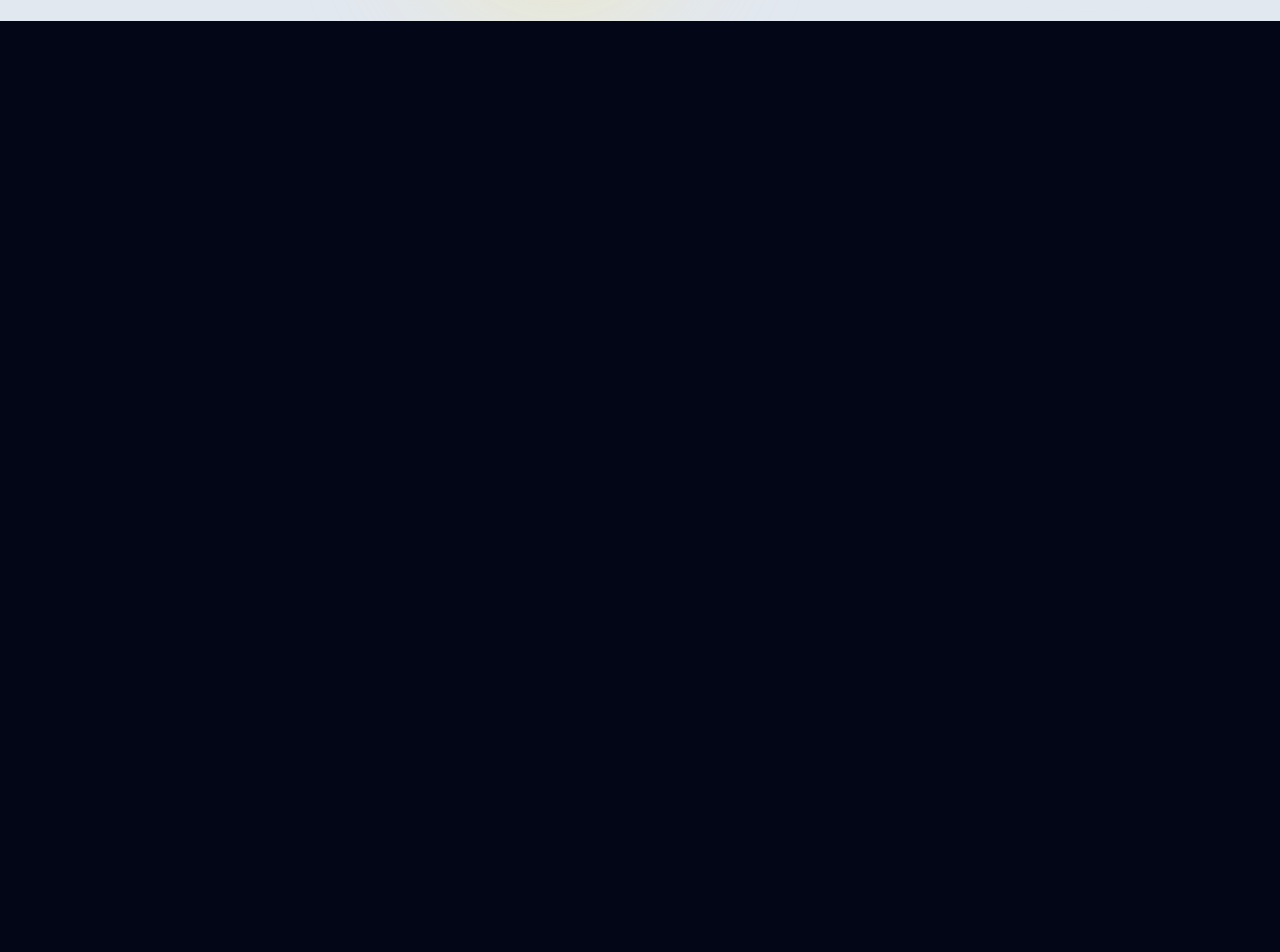
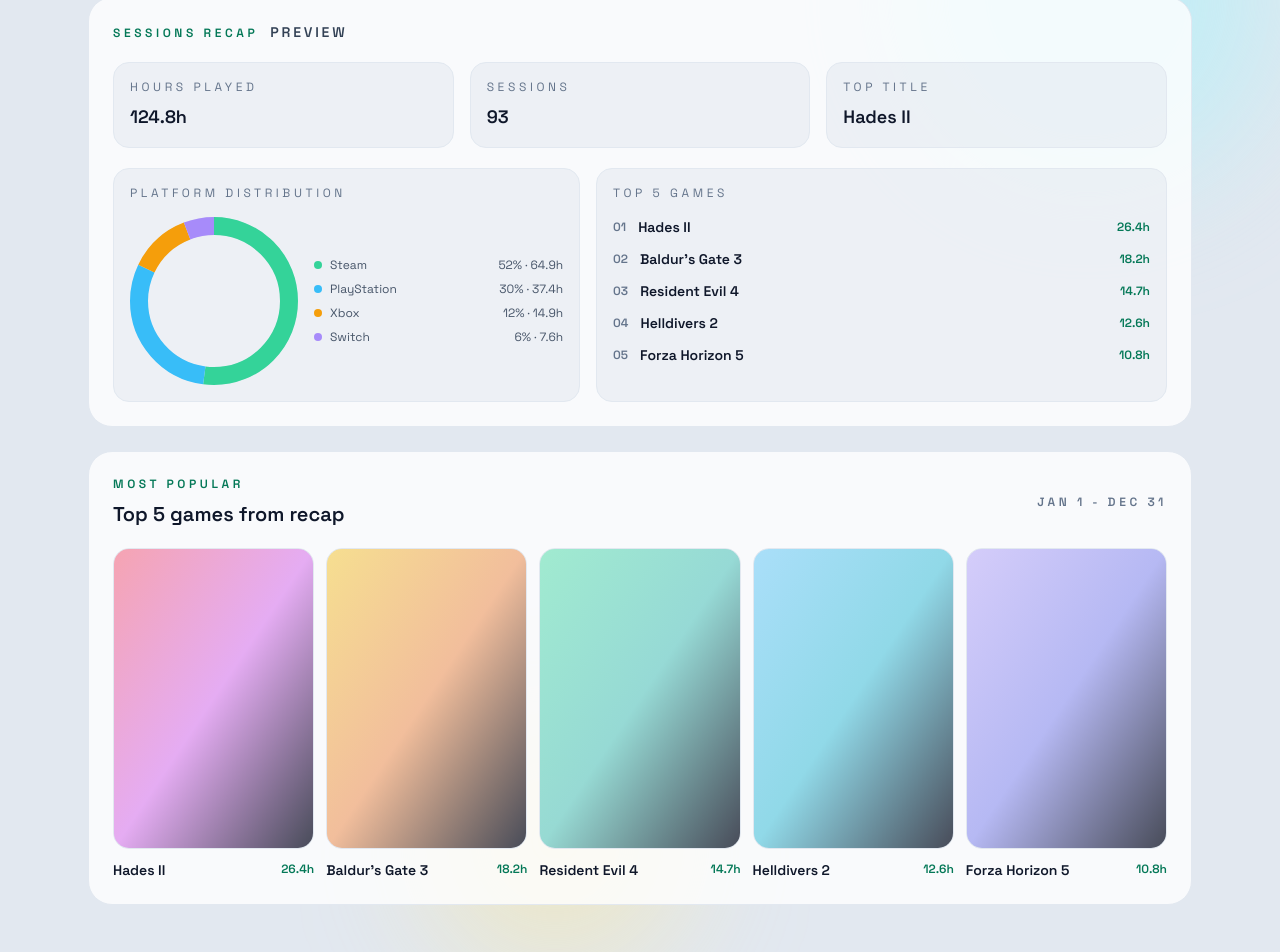
Before and after one commit to ivankaizer/playdex, a React (Vite) app in the folder web/: page / in a window 1280 px wide. Shown: the part 779-1731 px from the top of the page. Before the commit the page ends 800 px from the top, so only its background shows below. Built offline with nearby package versions, Linux system fonts and the light colour scheme; no server answers.

Commit message:
Update home preview text and data

```diff
--- a/web/src/pages/HomePage.tsx
+++ b/web/src/pages/HomePage.tsx
@@ -3,6 +3,7 @@
 
 import { apiRequest } from "../api";
 import { Background } from "../components/Background";
+import { StatsRecapSection } from "../components/StatsRecapSection";
 import { ThemeToggle } from "../components/ThemeToggle";
 
 type HomePageProps = {
@@ -12,6 +13,67 @@
   theme: "light" | "dark";
   onToggleTheme: () => void;
 };
+
+const previewPlatformColors = ["#34d399", "#38bdf8", "#f59e0b", "#a78bfa"];
+
+const previewRecapSummary = [
+  { label: "Hours played", value: "124.8h" },
+  { label: "Sessions", value: "93" },
+  { label: "Top title", value: "Hades II" },
+];
+
+const previewRecapPlatforms = [
+  { label: "Steam", value: 52, hours: "64.9h" },
+  { label: "PlayStation", value: 30, hours: "37.4h" },
+  { label: "Xbox", value: 12, hours: "14.9h" },
+  { label: "Switch", value: 6, hours: "7.6h" },
+];
+
+const previewRecapTopGames = [
+  { gameId: "hades-2", title: "Hades II", hours: "26.4h" },
+  { gameId: "bg3", title: "Baldur's Gate 3", hours: "18.2h" },
+  { gameId: "re4", title: "Resident Evil 4", hours: "14.7h" },
+  { gameId: "helldivers-2", title: "Helldivers 2", hours: "12.6h" },
+  { gameId: "fh5", title: "Forza Horizon 5", hours: "10.8h" },
+];
+
+const previewRecapCards = [
+  {
+    gameId: "hades-2",
+    title: "Hades II",
+    hours: "26.4h",
+    artClass:
+      "bg-gradient-to-br from-rose-400/60 via-fuchsia-500/40 to-slate-950/70",
+  },
+  {
+    gameId: "bg3",
+    title: "Baldur's Gate 3",
+    hours: "18.2h",
+    artClass:
+      "bg-gradient-to-br from-amber-300/60 via-orange-500/40 to-slate-950/70",
+  },
+  {
+    gameId: "re4",
+    title: "Resident Evil 4",
+    hours: "14.7h",
+    artClass:
+      "bg-gradient-to-br from-emerald-300/60 via-teal-500/40 to-slate-950/70",
+  },
+  {
+    gameId: "helldivers-2",
+    title: "Helldivers 2",
+    hours: "12.6h",
+    artClass:
+      "bg-gradient-to-br from-sky-300/60 via-cyan-500/40 to-slate-950/70",
+  },
+  {
+    gameId: "fh5",
+    title: "Forza Horizon 5",
+    hours: "10.8h",
+    artClass:
+      "bg-gradient-to-br from-violet-300/60 via-indigo-500/40 to-slate-950/70",
+  },
+];
 
 export const HomePage = ({
   isLoggedIn,
@@ -114,9 +176,6 @@
               <p className="text-xs font-semibold uppercase tracking-[0.5em] text-emerald-700 dark:text-emerald-300">
                 Playdex
               </p>
-              <span className="rounded-full border border-emerald-400/40 px-3 py-1 text-[10px] font-semibold uppercase tracking-[0.3em] text-emerald-700 dark:text-emerald-200">
-                Beta
-              </span>
             </div>
 
             <div className="space-y-4">
@@ -211,7 +270,7 @@
           </section>
         </div>
 
-        <section className="mt-12">
+        <section className="mt-12 space-y-6">
           <div>
             <h2 className="text-2xl font-semibold text-slate-900 dark:text-white">
               Everything in one place
@@ -221,7 +280,8 @@
               with a dashboard built for long-term tracking.
             </p>
           </div>
-          <div className="mt-6 grid gap-3 sm:grid-cols-3">
+
+          <div className="grid gap-3 sm:grid-cols-3">
             {[
               {
                 label: "Track Steam and PSN playtime",
@@ -293,6 +353,59 @@
               </div>
             ))}
           </div>
+
+          <div>
+            <h3 className="text-xl font-semibold text-slate-900 dark:text-white">
+              Interface preview
+            </h3>
+            <p className="mt-2 text-sm text-slate-600 dark:text-slate-300">
+              Rendered sections powered by prepared sample data.
+            </p>
+          </div>
+
+          <StatsRecapSection
+            title="Sessions recap"
+            subtitle="Preview"
+            summary={previewRecapSummary}
+            platforms={previewRecapPlatforms}
+            topGames={previewRecapTopGames}
+            colors={previewPlatformColors}
+          />
+
+          <div className="rounded-3xl border border-slate-200 dark:border-slate-800 bg-white/80 dark:bg-slate-900/60 p-5 sm:p-6">
+            <div className="flex flex-wrap items-center justify-between gap-3">
+              <div>
+                <p className="text-xs font-semibold uppercase tracking-[0.3em] text-emerald-700 dark:text-emerald-300">
+                  Most popular
+                </p>
+                <h3 className="mt-2 text-xl font-semibold text-slate-900 dark:text-white">
+                  Top 5 games from recap
+                </h3>
+              </div>
+              <div className="text-xs font-semibold uppercase tracking-[0.3em] text-slate-500 dark:text-slate-400">
+                Jan 1 - Dec 31
+              </div>
+            </div>
+            <div className="mt-5 grid gap-3 sm:grid-cols-2 md:grid-cols-3 lg:grid-cols-5">
+              {previewRecapCards.map((game) => (
+                <div key={game.gameId} className="group text-left">
+                  <div className="w-full">
+                    <div className="overflow-hidden rounded-2xl border border-slate-200 dark:border-slate-800 bg-slate-200/50 dark:bg-slate-950/50">
+                      <div className={`aspect-[2/3] w-full ${game.artClass}`} />
+                    </div>
+                    <div className="mt-3 grid grid-cols-[1fr_auto] items-start gap-3 text-sm">
+                      <span className="min-w-0 line-clamp-2 font-semibold leading-snug text-slate-900 dark:text-white">
+                        {game.title}
+                      </span>
+                      <span className="text-xs font-semibold text-emerald-700 dark:text-emerald-200">
+                        {game.hours}
+                      </span>
+                    </div>
+                  </div>
+                </div>
+              ))}
+            </div>
+          </div>
         </section>
       </div>
     </main>
```
